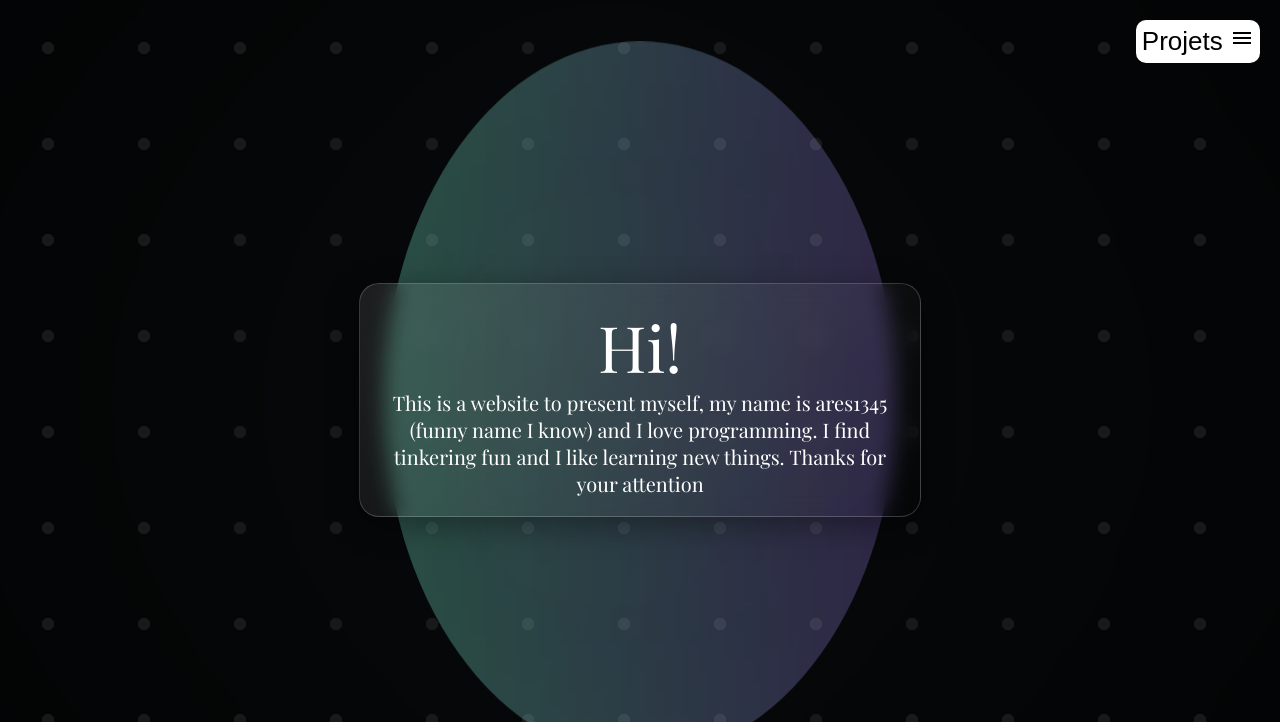
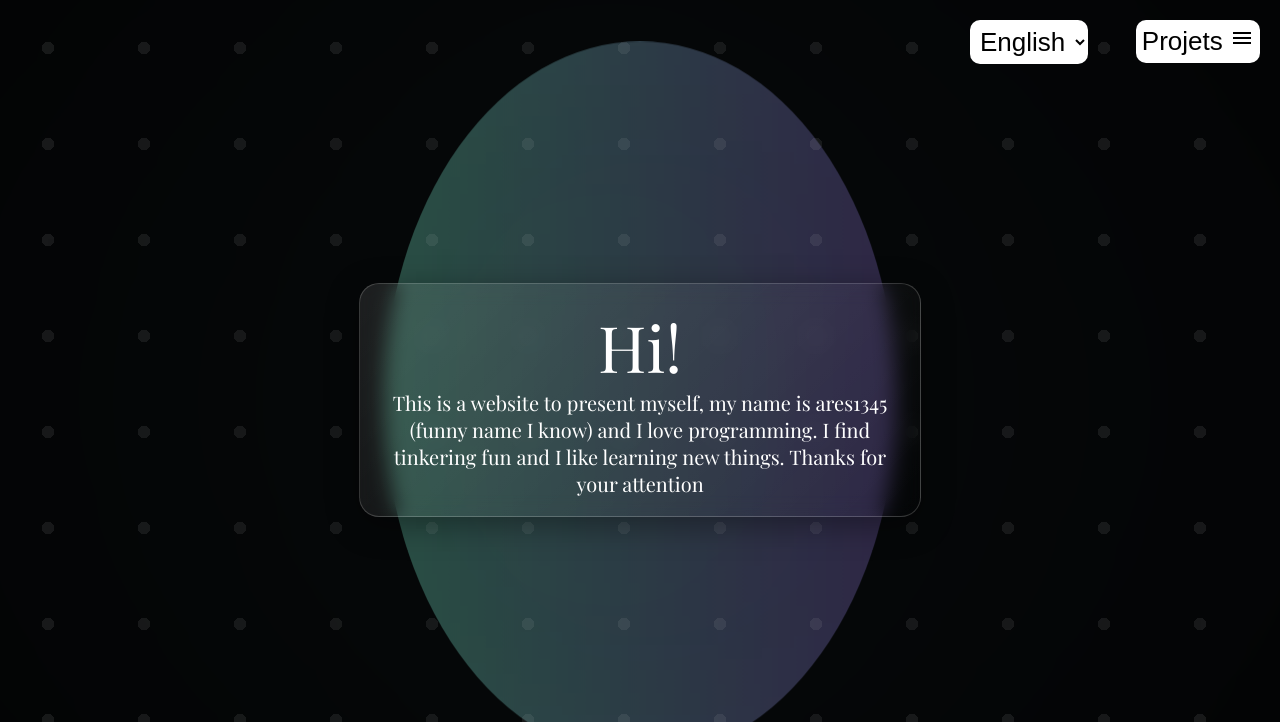
Before and after one commit to ares1345/personal-site, a plain HTML site: page index.html in a window 1280 px wide. Shown: the top 722 px of the page. Drawn offline with nearby package versions, Linux system fonts and the light colour scheme; a web font is replaced by a local one.

Commit message:
some more changes

```diff
--- a/app.js
+++ b/app.js
@@ -1,4 +1,6 @@
 const button = document.getElementById('hamburger-menu');
+const title = document.querySelector('.title');
+const text = document.querySelector('.text');
 
 button.classList.toggle('active');
 
@@ -23,3 +25,11 @@ Array.from(document.getElementsByClassName("menu-item"))
       menu.dataset.activeIndex = index;
     }
   });
+
+  document.getElementById('language').addEventListener('change', function() {
+    var language = this.value;
+    // Handle the language change
+  });
+if (document.getElementById('language').value === 'French') {
+
+}
--- a/index.html
+++ b/index.html
@@ -8,7 +8,14 @@
     <script src="app.js" defer></script>
 </head>
 <body>
-    <button id="hamburger-menu">Projets <img src="hamburger-menu.svg" alt="hamburger-menu"></button>
+    <div class="menu-container">
+        <select id="language">
+            <option value="en">English</option>
+            <option value="fr">French</option>
+            <!-- Add more options as needed -->
+        </select>
+        <button id="hamburger-menu">Projets <img src="hamburger-menu.svg" alt="hamburger-menu"></button>
+    </div>
     <div class="container">
 
         <div class="glass">
--- a/styles.css
+++ b/styles.css
@@ -123,11 +123,36 @@ footer img {
     font-size: 3.25vh;
     border-radius: 10px;
     padding: 0.75vh;
-    display: flex;
-    align-items: center;
-    justify-content: center;
+
 }
 
+.menu-container {
+  display: flex;
+  justify-content: flex-end;
+
+  position: absolute;
+  top: 0;
+  right: 0;
+
+}
+
+#language {
+
+  z-index: 4;
+  margin: 20px;
+  margin-right: 12rem;
+  color: black;
+  background-color: white;
+  background-repeat: no-repeat;
+  border: gray;
+  cursor: pointer;
+  overflow: hidden;
+  outline: none;
+  font-size: 3.25vh;
+  border-radius: 10px;
+  padding: 0.75vh;
+
+}
 
 #hamburger-menu {
     display: block;
```
